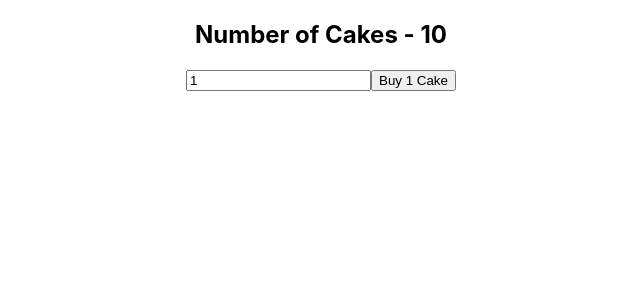
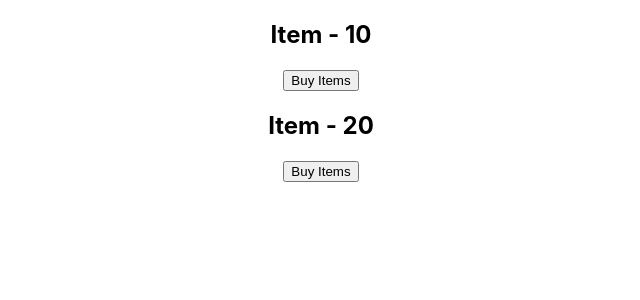
Before and after one commit to Mdakhib/Redux-learning-with-examples, a React (Create React App) app in the folder redux-basics/basics-in-react/: page / in a window 1280 px wide. Shown: the top 300 px of the page, without its empty margins (319-959 px from the left). Built offline with nearby package versions, Linux system fonts and the light colour scheme.

Commit message:
ownProps is taken as 2nd parameter in mapStateToProps and Dispatch by which we can make resuable by passing props in parent component

```diff
--- a/redux-basics/basics-in-react/src/App.js
+++ b/redux-basics/basics-in-react/src/App.js
@@ -5,7 +5,8 @@ import store from "./redux/store";
 // import HookCakeContainer from './components/HookCakeContainer';
 // import IceCreamContainer from './components/IceCreamContainer';
 // import CounterContainer from './components/CounterContainer';
-import CakeContainerwithPayload from './components/CakeContainerwithPayload';
+// import CakeContainerwithPayload from './components/CakeContainerwithPayload';
+import ItemContainer from './components/ItemContainer';
 
 function App() {
   return (
@@ -15,11 +16,16 @@ function App() {
         {/* <CakeContainer /> */}
         {/* <IceCreamContainer /> */}
         {/* <CounterContainer /> */}
-        <CakeContainerwithPayload />
+        {/* ------------------------------------------------------------------------- */}
+        {/* by using connect HOF's along with action payload */}
+        {/* <CakeContainerwithPayload /> */}
         {/* ------------------------------------------------------------------------- */}
         {/* by using hook useSelector and useDispatch */}
         {/* <HookCakeContainer /> */}
         {/* ------------------------------------------------------------------------- */}
+        {/* using ownProps in mapStateToProps */}
+        <ItemContainer propsPassingByChildComponentToParentAsOwnProps />
+        <ItemContainer  />
       </div>
     </Provider>
   );
--- /dev/null
+++ b/redux-basics/basics-in-react/src/components/ItemContainer.js
@@ -0,0 +1,33 @@
+import React from "react";
+import { connect } from "react-redux";
+import { buyCake, buyIceCream } from "../redux";
+
+function ItemContainer({ item, buyItem }) {
+  return (
+    <div>
+      <h2>Item - {item} </h2>
+      <button onClick={buyItem}>Buy Items</button>
+    </div>
+  );
+}
+
+const mapStateToProps = (state, ownProps) => {
+  const itemState = ownProps.propsPassingByChildComponentToParentAsOwnProps
+    ? state.cake.numOfCakes
+    : state.iceCream.numOfIceCream;
+  return {
+    item: itemState,
+  };
+};
+
+const mapDispatchToProps = (dispatch, ownProps) => {
+  const dispatchFunctions =
+    ownProps.propsPassingByChildComponentToParentAsOwnProps
+      ? () => dispatch(buyCake())
+      : () => dispatch(buyIceCream());
+  return {
+    buyItem: dispatchFunctions,
+  };
+};
+
+export default connect(mapStateToProps, mapDispatchToProps)(ItemContainer);
```
